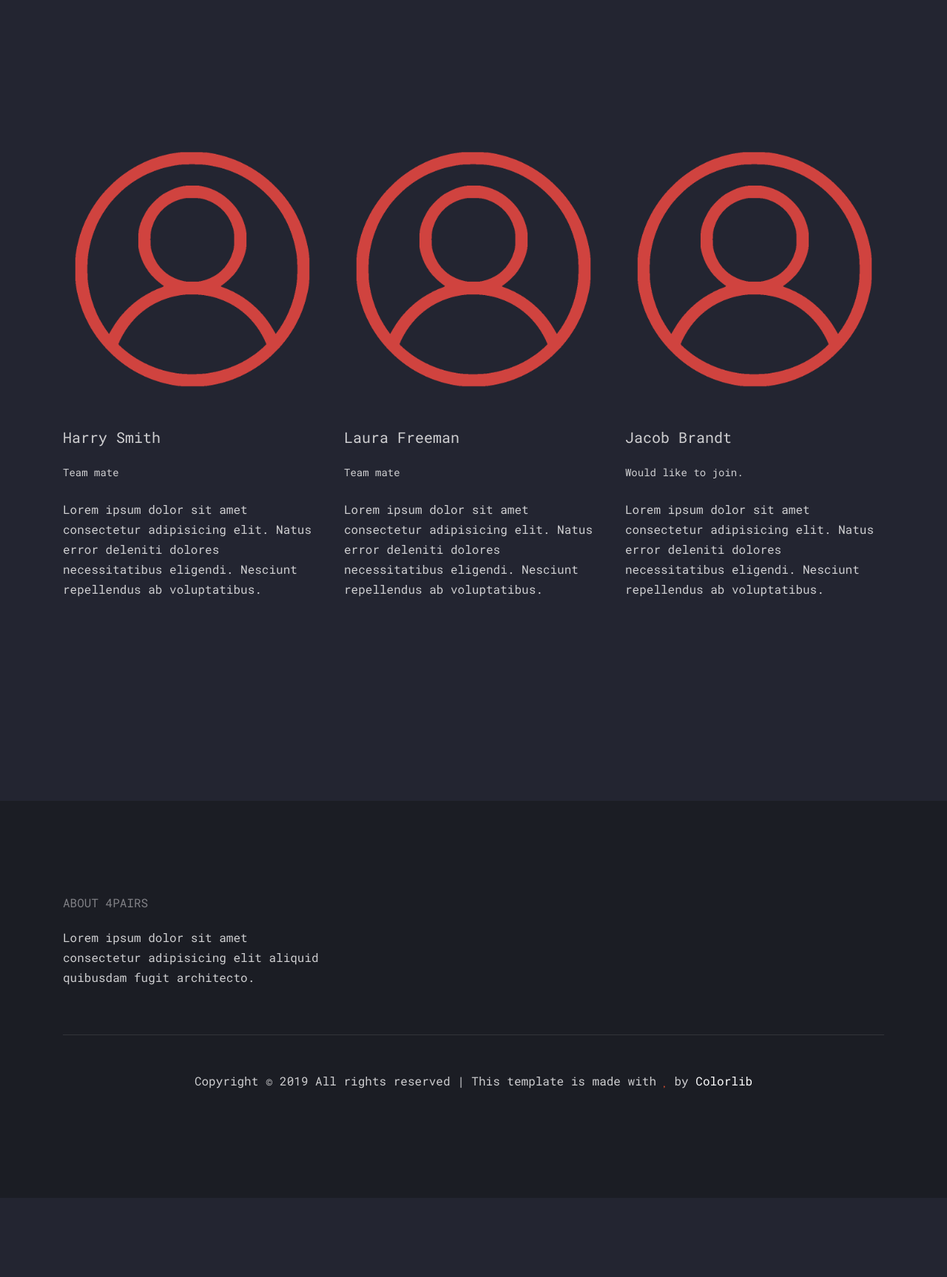
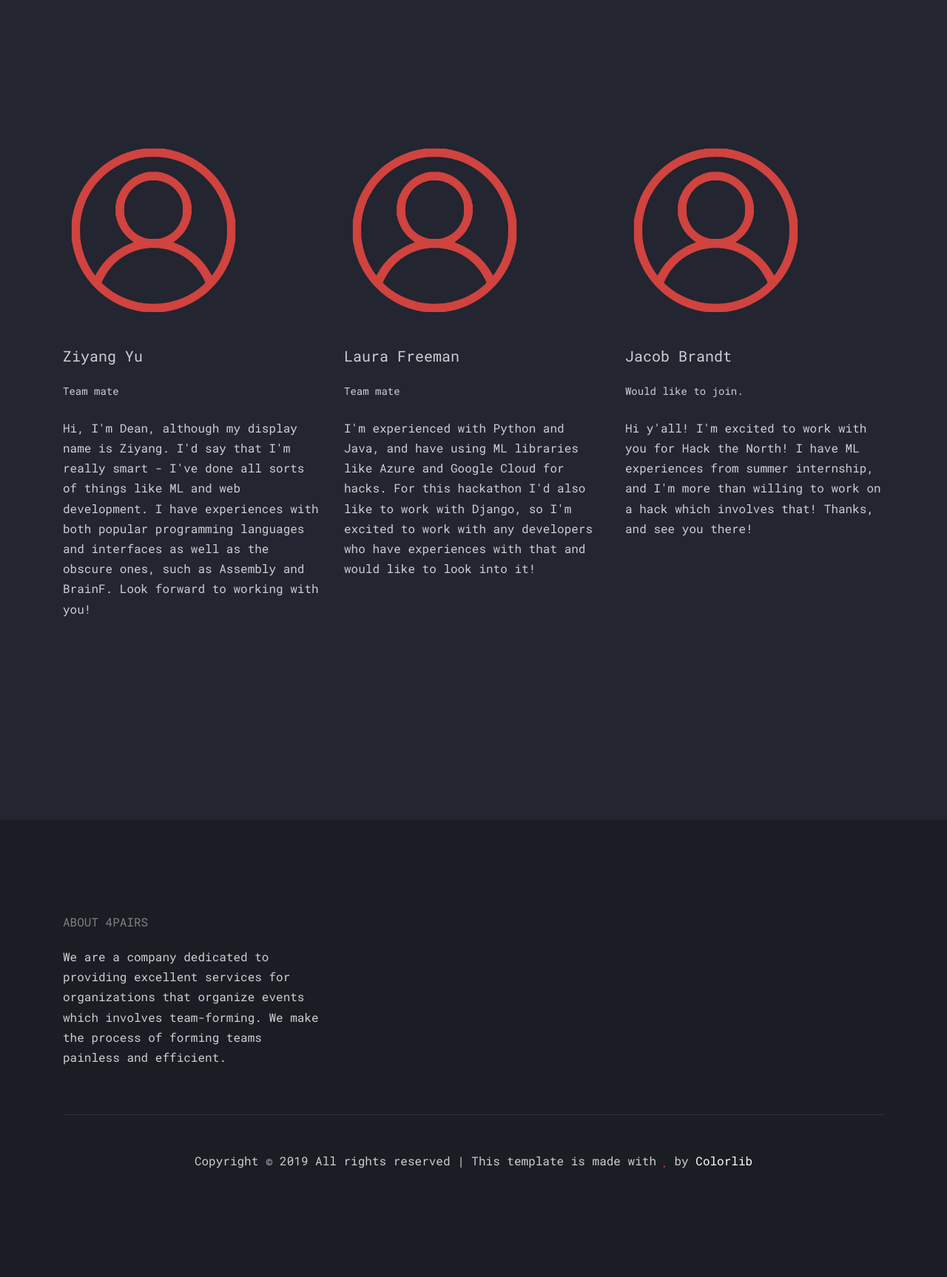
Before and after one commit to harris222/HackTheNorthProject, a Node server app: template views/confirmConnection.html in a window 1280 px wide. Shown: the part 531-2258 px from the top of the page at 74% size. Before the commit the page ends 2151 px from the top, so only its background shows below. Run offline with Node 20, Linux system fonts and the light colour scheme; the template is opened without the code that fills it, so the values that code supplies are empty; some libraries are stand-ins or nearby versions; some web fonts are replaced.

Commit message:
Update confirmConnection.html

```diff
--- a/views/confirmConnection.html
+++ b/views/confirmConnection.html
@@ -17,6 +17,14 @@
     <link rel="stylesheet" href="../public/stylesheets/aos.css">
 
     <link rel="stylesheet" href="../public/stylesheets/templateStyle.css">
+
+      <style>
+
+          .img-fluid{
+              width: 70%;
+              height: 70%;
+          }
+      </style>
   </head>
   <body>
 
@@ -70,11 +78,11 @@
             <a href="#" class="d-block mb-4">
               <img src="../public/images/user.png" alt="Image" class="img-fluid">
             </a>
-            <h2 class="mb-4">Harry Smith</h2>
+            <h2 class="mb-4">Ziyang Yu</h2>
             <div class="mb-4 post-meta d-flex align-items-center">
             <div>Team mate</div>
             </div>
-            <p>Lorem ipsum dolor sit amet consectetur adipisicing elit. Natus error deleniti dolores necessitatibus eligendi. Nesciunt repellendus ab voluptatibus.
+            <p>Hi, I'm Dean, although my display name is Ziyang. I'd say that I'm really smart - I've done all sorts of things like ML and web development. I have experiences with both popular programming languages and interfaces as well as the obscure ones, such as Assembly and BrainF. Look forward to working with you!
           </div>
 
           <div class="col-md-6 col-lg-4 mb-5 mb-lg-5 blog-entry"  data-aos="fade-up" data-aos-delay="200">
@@ -85,7 +93,7 @@
             <div class="mb-4 post-meta d-flex align-items-center">
             <div>Team mate</div>
             </div>
-            <p>Lorem ipsum dolor sit amet consectetur adipisicing elit. Natus error deleniti dolores necessitatibus eligendi. Nesciunt repellendus ab voluptatibus.
+            <p>I'm experienced with Python and Java, and have using ML libraries like Azure and Google Cloud for hacks. For this hackathon I'd also like to work with Django, so I'm excited to work with any developers who have experiences with that and would like to look into it!
           </div>
 
 
@@ -97,7 +105,7 @@
             <div class="mb-4 post-meta d-flex align-items-center">
                 <div id="potentialTeamMate">Would like to join. <a href = "#" onclick = "document.getElementById('potentialTeamMate').innerHTML = 'Team mate'; document.getElementsByClassName('icon-check').style.visibility='hidden'"><span class="icon-check" onclick = "this.class = 'icon-check'"></span> </a></div>
             </div>
-            <p>Lorem ipsum dolor sit amet consectetur adipisicing elit. Natus error deleniti dolores necessitatibus eligendi. Nesciunt repellendus ab voluptatibus.
+            <p>Hi y'all! I'm excited to work with you for Hack the North! I have ML experiences from summer internship, and I'm more than willing to work on a hack which involves that! Thanks, and see you there!
           </div>
 
         </div>
@@ -110,7 +118,7 @@
         <div class="row mb-5">
           <div class="col-md-4">
             <h2 class="footer-heading text-uppercase mb-4">About 4Pairs</h2>
-            <p>Lorem ipsum dolor sit amet consectetur adipisicing elit aliquid quibusdam fugit architecto.</p>
+            <p>We are a company dedicated to providing excellent services for organizations that organize events which involves team-forming. We make the process of forming teams painless and efficient. </p>
             </div>
         </div>
         <div class="row">
```
